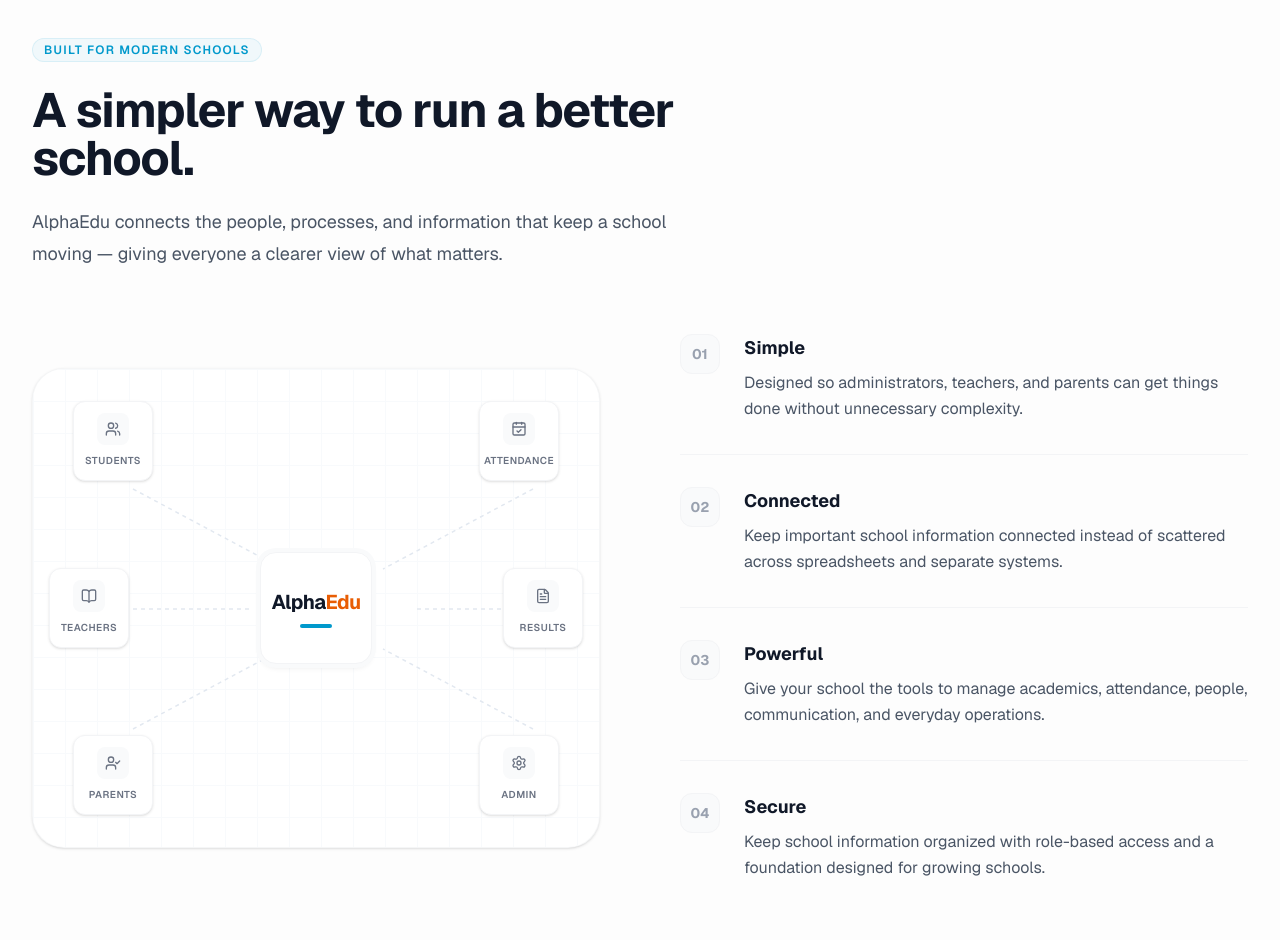
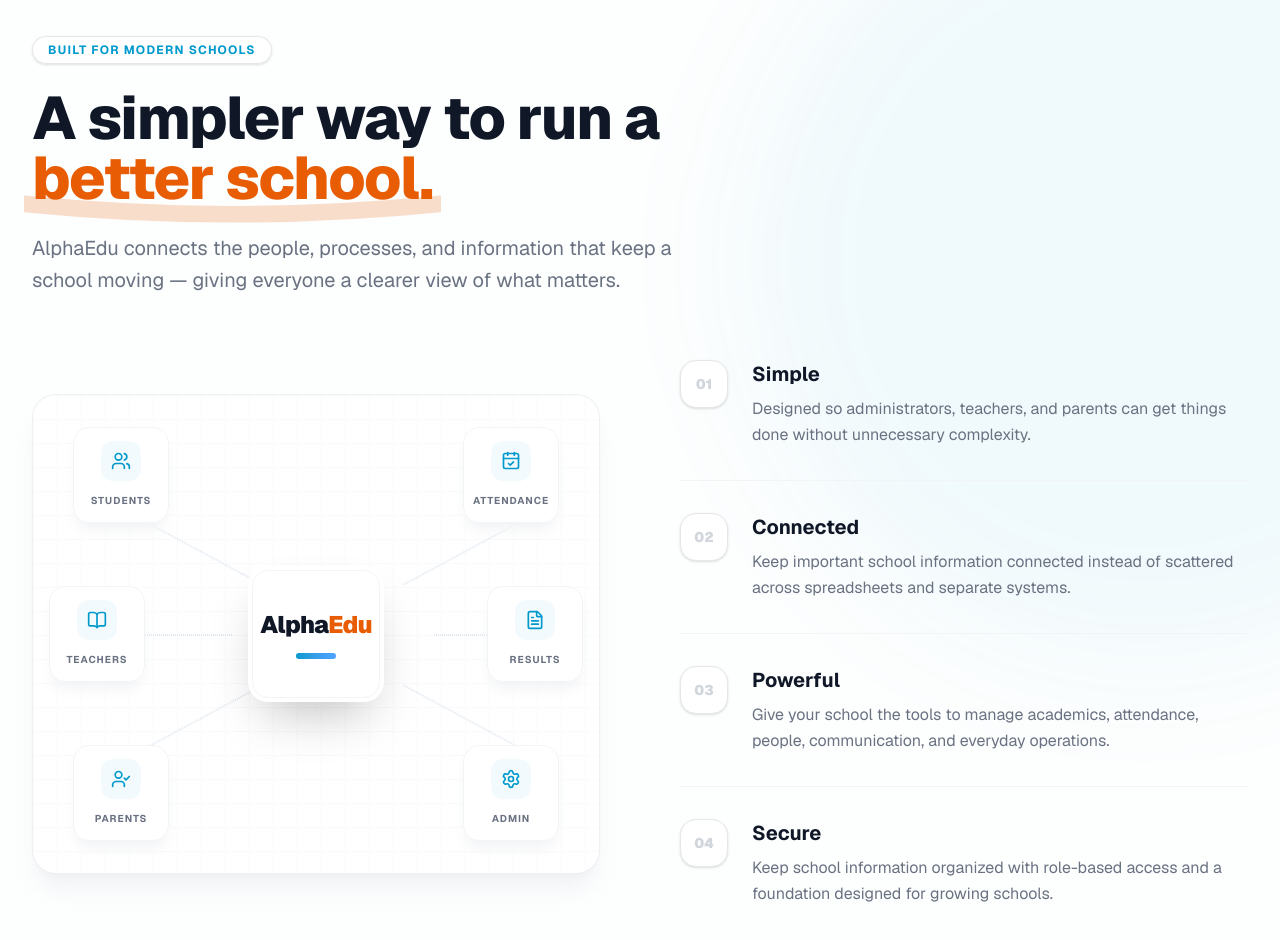
Before and after one commit to eashsultan/alphaedu, a Next.js app in the folder apps/web/: page / in a window 1280 px wide. Shown: the part 2680-3620 px from the top of the page. Built offline with nearby package versions, Linux system fonts and the light colour scheme.

Commit message:
feat: add professional-grade animations to Experience section

```diff
--- a/apps/web/components/landing/Experience.tsx
+++ b/apps/web/components/landing/Experience.tsx
@@ -1,4 +1,7 @@
+"use client";
+
 import React from "react";
+import { motion } from "framer-motion";
 import { Users, BookOpen, UserCheck, CalendarCheck, FileText, Settings } from "lucide-react";
 
 export default function Experience() {
@@ -26,97 +29,153 @@
   ];
 
   const connectedModules = [
-    { name: "Students", icon: Users, position: "top-8 left-10" },
-    { name: "Teachers", icon: BookOpen, position: "top-1/2 -translate-y-1/2 left-4" },
-    { name: "Parents", icon: UserCheck, position: "bottom-8 left-10" },
-    { name: "Attendance", icon: CalendarCheck, position: "top-8 right-10" },
-    { name: "Results", icon: FileText, position: "top-1/2 -translate-y-1/2 right-4" },
-    { name: "Admin", icon: Settings, position: "bottom-8 right-10" },
+    { name: "Students", icon: Users, position: "top-8 left-10", delay: 0.1 },
+    { name: "Teachers", icon: BookOpen, position: "top-1/2 -translate-y-1/2 left-4", delay: 0.2 },
+    { name: "Parents", icon: UserCheck, position: "bottom-8 left-10", delay: 0.3 },
+    { name: "Attendance", icon: CalendarCheck, position: "top-8 right-10", delay: 0.15 },
+    { name: "Results", icon: FileText, position: "top-1/2 -translate-y-1/2 right-4", delay: 0.25 },
+    { name: "Admin", icon: Settings, position: "bottom-8 right-10", delay: 0.35 },
   ];
 
   return (
-    <section id="experience" className="bg-gray-50/40 py-24 sm:py-32 border-t border-gray-100">
-      <div className="mx-auto max-w-7xl px-4 sm:px-6 lg:px-8">
+    <section id="experience" className="relative bg-gray-50/30 py-24 sm:py-32 overflow-hidden">
+      {/* Decorative subtle background elements */}
+      <div className="absolute top-0 right-0 -translate-y-12 translate-x-1/3 w-[800px] h-[800px] rounded-full bg-[var(--color-brand-blue)]/5 blur-3xl pointer-events-none"></div>
+
+      <div className="mx-auto max-w-7xl px-4 sm:px-6 lg:px-8 relative z-10">
         {/* Section Header */}
         <div className="mx-auto max-w-2xl lg:mx-0 lg:max-w-3xl mb-16">
-          <p className="inline-flex items-center rounded-full bg-[var(--color-brand-blue)]/5 px-3 py-1 text-xs font-semibold tracking-widest text-[var(--color-brand-blue)] ring-1 ring-inset ring-[var(--color-brand-blue)]/10 uppercase mb-6">
+          <motion.div
+            initial={{ opacity: 0, y: 10 }}
+            whileInView={{ opacity: 1, y: 0 }}
+            viewport={{ once: true }}
+            className="inline-flex items-center rounded-full bg-white px-4 py-1.5 text-xs font-bold tracking-widest text-[var(--color-brand-blue)] shadow-sm ring-1 ring-inset ring-gray-200 uppercase mb-6"
+          >
             BUILT FOR MODERN SCHOOLS
-          </p>
-          <h2 className="text-3xl font-bold tracking-tight text-gray-900 sm:text-4xl lg:text-5xl">
-            A simpler way to run a better school.
-          </h2>
-          <p className="mt-6 text-lg leading-8 text-gray-600 max-w-2xl">
+          </motion.div>
+          <motion.h2
+            initial={{ opacity: 0, y: 15 }}
+            whileInView={{ opacity: 1, y: 0 }}
+            viewport={{ once: true }}
+            transition={{ delay: 0.1 }}
+            className="text-4xl font-extrabold tracking-tight text-gray-900 sm:text-5xl lg:text-6xl"
+          >
+            A simpler way to run a <span className="text-[var(--color-brand-orange)] relative whitespace-nowrap">better school.
+              <motion.svg
+                initial={{ pathLength: 0, opacity: 0 }}
+                whileInView={{ pathLength: 1, opacity: 0.2 }}
+                viewport={{ once: true }}
+                transition={{ duration: 1, delay: 0.5, ease: "easeOut" }}
+                className="absolute -bottom-2 -left-2 -right-2 z-[-1] hidden sm:block"
+                viewBox="0 0 200 20"
+                preserveAspectRatio="none"
+              >
+                 <path d="M 0 10 Q 100 20 200 10" fill="none" stroke="currentColor" strokeWidth="8" strokeLinecap="round" />
+              </motion.svg>
+            </span>
+          </motion.h2>
+          <motion.p
+            initial={{ opacity: 0, y: 15 }}
+            whileInView={{ opacity: 1, y: 0 }}
+            viewport={{ once: true }}
+            transition={{ delay: 0.2 }}
+            className="mt-6 text-xl leading-8 text-gray-500 max-w-2xl"
+          >
             AlphaEdu connects the people, processes, and information that keep a school moving — giving everyone a clearer view of what matters.
-          </p>
+          </motion.p>
         </div>
 
         <div className="grid grid-cols-1 items-center gap-y-16 lg:grid-cols-2 lg:gap-x-20">
 
-          {/* LEFT SIDE: Clean SaaS Ecosystem Mockup */}
-          <div className="relative flex h-[480px] w-full items-center justify-center rounded-[2rem] bg-white border border-gray-100/80 shadow-sm overflow-hidden">
+          {/* LEFT SIDE: Clean Interactive SaaS Ecosystem Mockup */}
+          <motion.div
+            initial={{ opacity: 0, x: -30 }}
+            whileInView={{ opacity: 1, x: 0 }}
+            viewport={{ once: true }}
+            transition={{ duration: 0.7, type: "spring" }}
+            className="relative flex h-[480px] w-full items-center justify-center rounded-3xl bg-white border border-gray-200/60 shadow-xl shadow-gray-200/40 overflow-hidden group"
+          >
             {/* Subtle background grid */}
-            <div className="absolute inset-0 bg-[linear-gradient(to_right,#f8fafc_1px,transparent_1px),linear-gradient(to_bottom,#f8fafc_1px,transparent_1px)] bg-[size:2rem_2rem]"></div>
+            <div className="absolute inset-0 bg-[linear-gradient(to_right,#f8fafc_1px,transparent_1px),linear-gradient(to_bottom,#f8fafc_1px,transparent_1px)] bg-[size:24px_24px] transition-transform duration-700 group-hover:scale-105"></div>
 
             {/* Central Node */}
-            <div className="relative z-10 flex flex-col items-center justify-center h-28 w-28 rounded-2xl bg-white border border-gray-100 shadow-md ring-4 ring-gray-50">
-              <span className="text-xl font-bold tracking-tight text-gray-900">
+            <motion.div
+              whileHover={{ scale: 1.05 }}
+              className="relative z-20 flex flex-col items-center justify-center h-32 w-32 rounded-2xl bg-white border border-gray-100 shadow-2xl shadow-[var(--color-brand-blue)]/10 ring-4 ring-white"
+            >
+              <span className="text-2xl font-black tracking-tight text-gray-900">
                 Alpha<span className="text-[var(--color-brand-orange)]">Edu</span>
               </span>
-              <div className="mt-2 h-1 w-8 rounded-full bg-[var(--color-brand-blue)]"></div>
-            </div>
+              <div className="mt-3 h-1.5 w-10 rounded-full bg-gradient-to-r from-[var(--color-brand-blue)] to-blue-400"></div>
+            </motion.div>
 
             {/* Connecting lines SVG */}
-            <svg className="absolute inset-0 h-full w-full pointer-events-none" xmlns="http://www.w3.org/2000/svg">
-              <g stroke="#e2e8f0" strokeWidth="1.5" strokeDasharray="4 4" fill="none">
+            <svg className="absolute inset-0 h-full w-full pointer-events-none z-10" xmlns="http://www.w3.org/2000/svg">
+              <motion.g
+                initial={{ opacity: 0, pathLength: 0 }}
+                whileInView={{ opacity: 1, pathLength: 1 }}
+                viewport={{ once: true }}
+                transition={{ duration: 1.5, delay: 0.5 }}
+                stroke="#e2e8f0" strokeWidth="2" strokeDasharray="6 6" fill="none"
+              >
                 {/* Horizontal lines to center */}
-                <path d="M 60 240 L 220 240" />
-                <path d="M 540 240 L 380 240" />
+                <path d="M 60 240 L 200 240" />
+                <path d="M 540 240 L 400 240" />
 
                 {/* Diagonal lines to center */}
-                <path d="M 100 120 L 250 200" />
-                <path d="M 100 360 L 250 280" />
-                <path d="M 500 120 L 350 200" />
-                <path d="M 500 360 L 350 280" />
-              </g>
+                <path d="M 100 120 L 230 190" />
+                <path d="M 100 360 L 230 290" />
+                <path d="M 500 120 L 370 190" />
+                <path d="M 500 360 L 370 290" />
+              </motion.g>
             </svg>
 
             {/* Satellite Nodes */}
             {connectedModules.map((module) => (
-              <div
+              <motion.div
                 key={module.name}
-                className={`absolute ${module.position} z-10 flex flex-col items-center justify-center h-20 w-20 rounded-xl bg-white border border-gray-100 shadow-sm transition-shadow hover:shadow-md cursor-default`}
+                initial={{ opacity: 0, scale: 0.5 }}
+                whileInView={{ opacity: 1, scale: 1 }}
+                viewport={{ once: true }}
+                transition={{ delay: 0.4 + module.delay, type: "spring", stiffness: 200, damping: 20 }}
+                whileHover={{ scale: 1.1, y: -5, zIndex: 30 }}
+                className={`absolute ${module.position} z-20 flex flex-col items-center justify-center h-24 w-24 rounded-2xl bg-white border border-gray-100 shadow-lg shadow-gray-100 transition-shadow hover:shadow-xl cursor-default bg-white/80 backdrop-blur-sm`}
               >
-                <div className="flex h-8 w-8 items-center justify-center rounded-lg bg-gray-50 text-gray-500">
-                  <module.icon className="h-4 w-4" />
+                <div className="flex h-10 w-10 items-center justify-center rounded-xl bg-[var(--color-brand-blue)]/5 text-[var(--color-brand-blue)] transition-colors duration-300">
+                  <module.icon className="h-5 w-5" />
                 </div>
-                <span className="mt-2 text-[10px] font-semibold tracking-wider text-gray-500 uppercase">
+                <span className="mt-3 text-[10px] font-bold tracking-widest text-gray-500 uppercase">
                   {module.name}
                 </span>
-              </div>
+              </motion.div>
             ))}
-          </div>
+          </motion.div>
 
-          {/* RIGHT SIDE: Benefits List */}
+          {/* RIGHT SIDE: Interactive Benefits List */}
           <div className="flex flex-col">
             {benefits.map((benefit, index) => (
-              <div
+              <motion.div
                 key={benefit.id}
+                initial={{ opacity: 0, x: 30 }}
+                whileInView={{ opacity: 1, x: 0 }}
+                viewport={{ once: true }}
+                transition={{ duration: 0.5, delay: 0.2 + index * 0.1 }}
                 className="group relative flex gap-6 py-8 first:pt-0 last:pb-0 border-b border-gray-100 last:border-0"
               >
                 {/* Number Indicator */}
-                <div className="flex h-10 w-10 shrink-0 items-center justify-center rounded-xl bg-gray-50 border border-gray-100 text-sm font-bold text-gray-400 transition-colors group-hover:bg-[var(--color-brand-blue)]/5 group-hover:text-[var(--color-brand-blue)] group-hover:border-[var(--color-brand-blue)]/20">
+                <div className="flex h-12 w-12 shrink-0 items-center justify-center rounded-2xl bg-white border border-gray-200 text-sm font-black text-gray-300 shadow-sm transition-all duration-300 group-hover:bg-[var(--color-brand-blue)] group-hover:text-white group-hover:border-[var(--color-brand-blue)] group-hover:scale-110 group-hover:-rotate-3 group-hover:shadow-lg group-hover:shadow-[var(--color-brand-blue)]/20">
                   {benefit.id}
                 </div>
 
                 <div>
-                  <h3 className="text-lg font-bold text-gray-900 mb-2">
+                  <h3 className="text-xl font-bold text-gray-900 mb-2 transition-colors duration-300 group-hover:text-[var(--color-brand-blue)]">
                     {benefit.title}
                   </h3>
-                  <p className="text-base text-gray-600 leading-relaxed">
+                  <p className="text-base text-gray-500 leading-relaxed transition-colors duration-300 group-hover:text-gray-700">
                     {benefit.description}
                   </p>
                 </div>
-              </div>
+              </motion.div>
             ))}
           </div>
 
```
